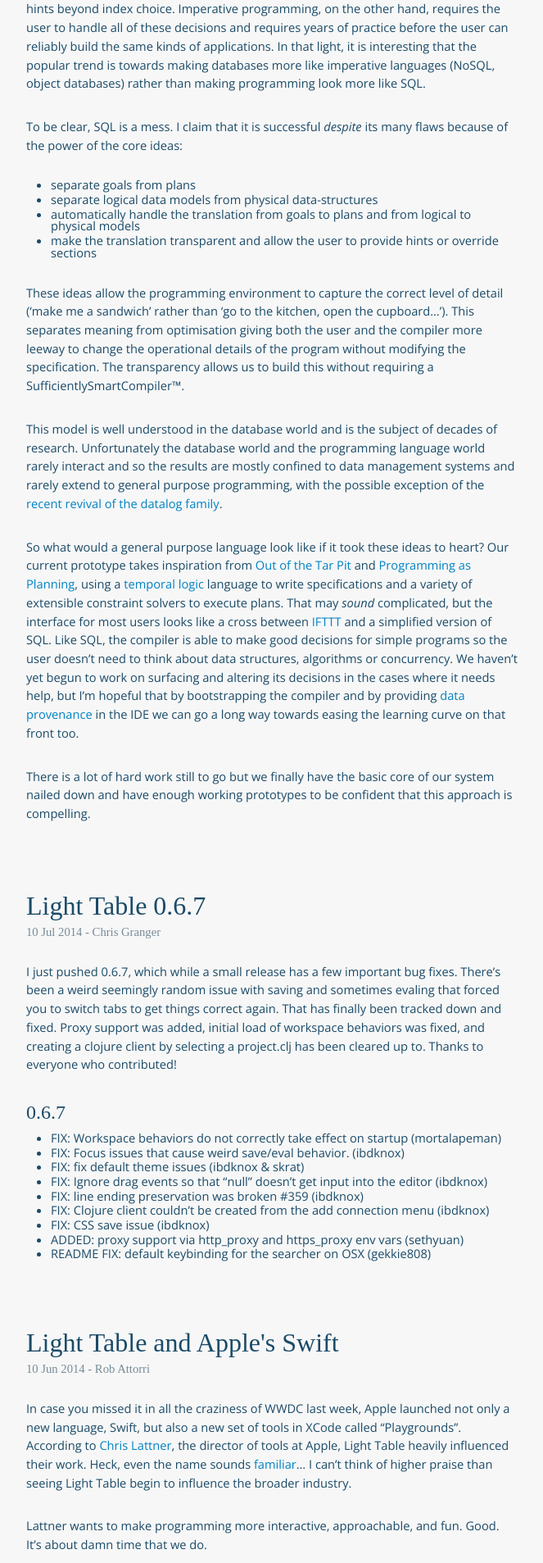
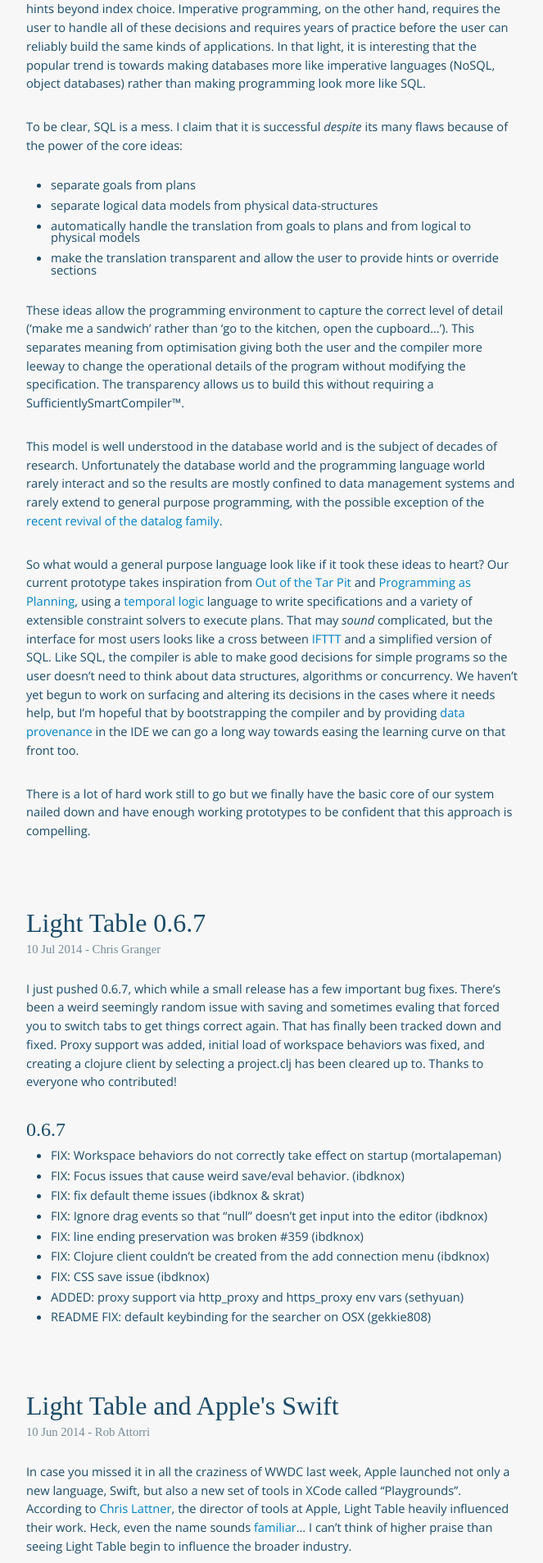
Before and after one commit to LightTable/lighttable.com, a Jekyll site: the page built from blog.html, in a window 1280 px wide. Shown: the part 1641-3548 px from the top of the page at 82% size, without its empty margins (248-911 px from the left). Built offline with Jekyll 4.4.1, drawn with Linux system fonts in a browser that asks for light colours; some web fonts are replaced; Markdown is read by kramdown in place of the engine named in the settings.

Commit message:
fix list spacing, comment a16z
Signed-off-by: Chris Granger <ibdknox@gmail.com>

```diff
--- a/_layouts/hiring.html
+++ b/_layouts/hiring.html
@@ -31,7 +31,7 @@
 
                         <h4>Backed by:</h4>
                         <ul id="backed">
-                            <li><a href="http://a16z.com/"><img title="Andreessen Horowitz" style="height:70px;" src="http://upload.wikimedia.org/wikipedia/commons/5/54/Andreessen-horowitz-logo.PNG" /></a></li>
+<!--                             <li><a href="http://a16z.com/"><img title="Andreessen Horowitz" style="height:70px;" src="http://upload.wikimedia.org/wikipedia/commons/5/54/Andreessen-horowitz-logo.PNG" /></a></li> -->
                             <li><a href="http://www.ycombinator.com/"><img title="YCombinator" style="height:70px;" src="https://phaven-prod.s3.amazonaws.com/files/profile_pic/asset/1095067/z1Mvfb6GiEa405SoRjHKSEd4hFw/medium_logo2000.png" /></a></li>
                             <li><a href="http://www.heavybit.com/"><img title="Heavybit" style="height:70px;" src="http://www.heavybit.com/img/login.icon.png" /></a></li>
                         </ul>
--- a/css/blog.css
+++ b/css/blog.css
@@ -94,7 +94,7 @@
 .post .title { font-family: "GRL"; font-size: 32px; color: #1b4b68; display: inline-block; margin: 55px 0px 5px 0px;}
 .post a.title:hover { color: #0082c4; text-shadow: 1px 1px 3px rgba(70, 70, 90, .1); text-decoration:none; }
 .post ul { list-style:disc; margin-bottom:30px; }
-.post li { list-style: disc; margin-left:30px; margin-bottom:3px;}
+.post li { list-style: disc; margin-left:30px; margin-bottom:10px;}
 .post pre { background:#fff; overflow:auto; background:none; margin-bottom:30px; padding: 10px 10px; border-radius:3px; border:0px solid #ddd; font-family:"Inconsolata", "Consolas", monospace; }
 .post em { font-style:italic; }
 .post strong { font-weight: bold; }
```
